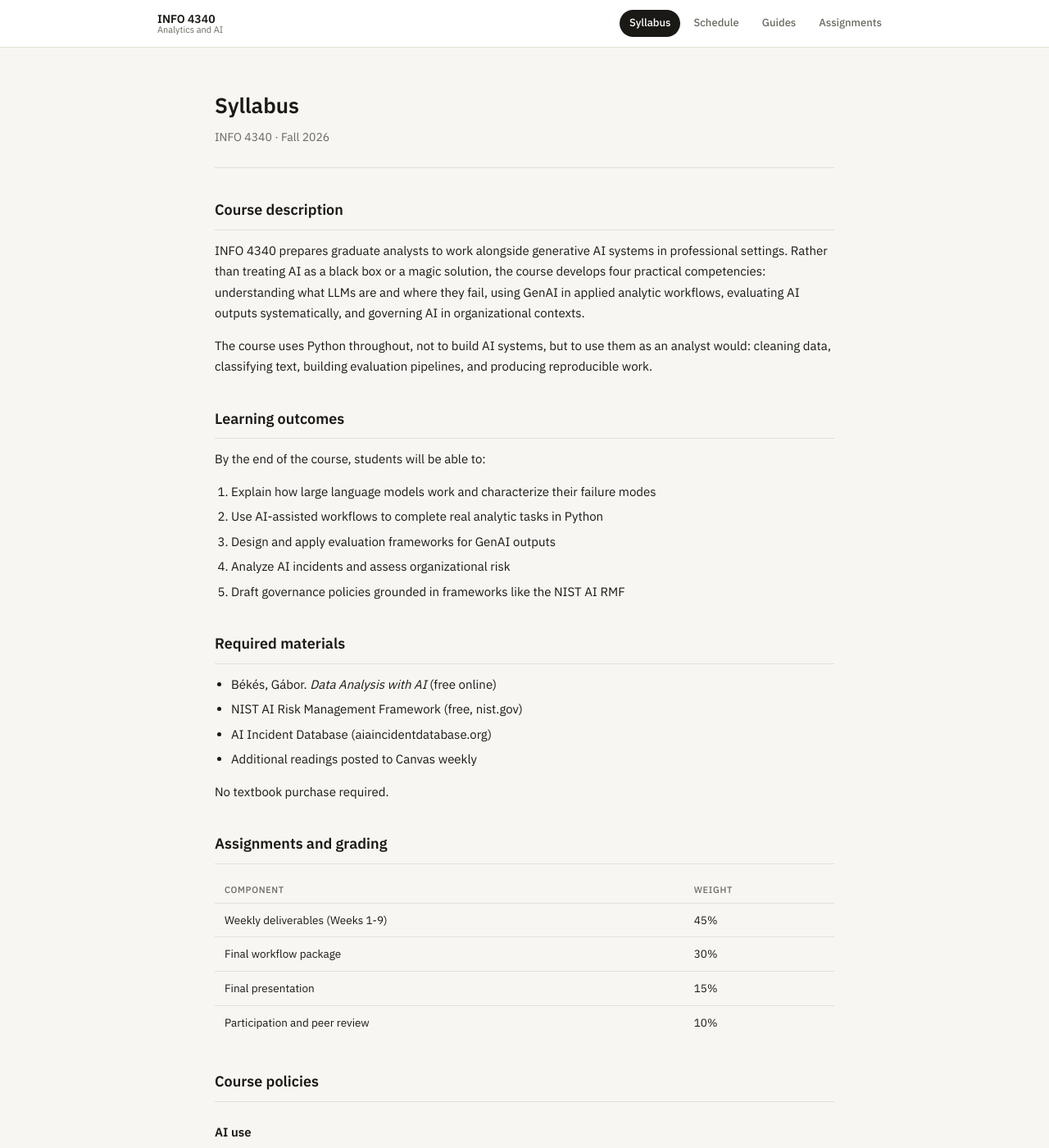
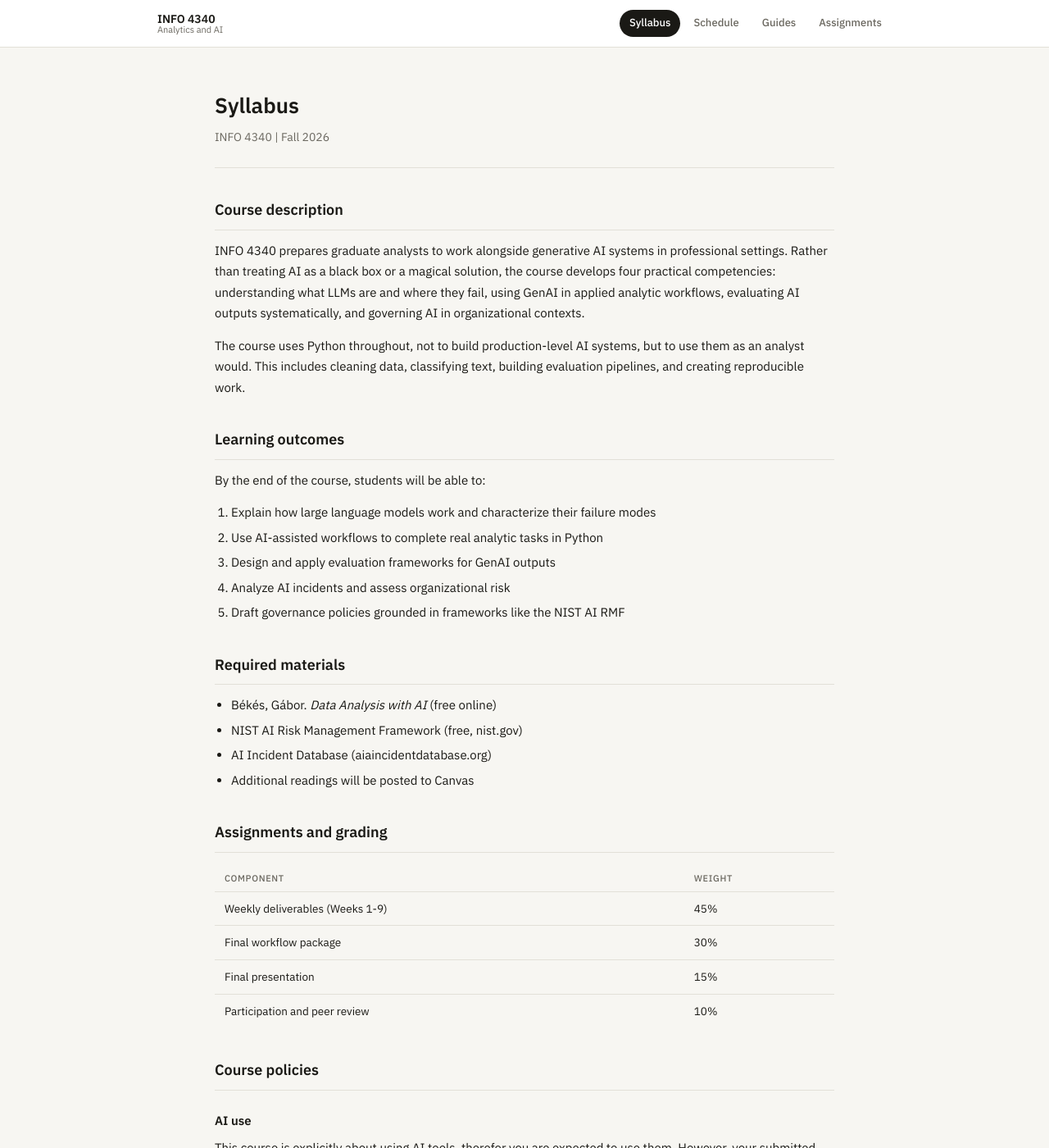
Before and after one commit to steflangehennig/info4340, a Jekyll site: the page built from syllabus.md, in a window 1280 px wide and 1400 px high. Shown: the whole window at 82% size. Built offline with Jekyll 4.4.1, drawn with Linux system fonts in a browser that asks for light colours; some of the changed text lies outside the part shown.

Commit message:
update syllabus

```diff
--- a/syllabus.md
+++ b/syllabus.md
@@ -1,14 +1,14 @@
 ---
 layout: page
 title: Syllabus
-subtitle: INFO 4340 · Fall 2026
+subtitle: INFO 4340 | Fall 2026
 ---
 
 ## Course description
 
-INFO 4340 prepares graduate analysts to work alongside generative AI systems in professional settings. Rather than treating AI as a black box or a magic solution, the course develops four practical competencies: understanding what LLMs are and where they fail, using GenAI in applied analytic workflows, evaluating AI outputs systematically, and governing AI in organizational contexts.
+INFO 4340 prepares graduate analysts to work alongside generative AI systems in professional settings. Rather than treating AI as a black box or a magical solution, the course develops four practical competencies: understanding what LLMs are and where they fail, using GenAI in applied analytic workflows, evaluating AI outputs systematically, and governing AI in organizational contexts.
 
-The course uses Python throughout, not to build AI systems, but to use them as an analyst would: cleaning data, classifying text, building evaluation pipelines, and producing reproducible work.
+The course uses Python throughout, not to build production-level AI systems, but to use them as an analyst would. This includes cleaning data, classifying text, building evaluation pipelines, and creating reproducible work.
 
 ## Learning outcomes
 
@@ -25,9 +25,8 @@ By the end of the course, students will be able to:
 - Békés, Gábor. *Data Analysis with AI* (free online)
 - NIST AI Risk Management Framework (free, nist.gov)
 - AI Incident Database (aiaincidentdatabase.org)
-- Additional readings posted to Canvas weekly
+- Additional readings will be posted to Canvas
 
-No textbook purchase required.
 
 ## Assignments and grading
 
@@ -41,13 +40,10 @@ No textbook purchase required.
 ## Course policies
 
 ### AI use
-This course is explicitly about using AI tools - you are expected to use them. However, your submitted work must include an **AI use log** documenting what you prompted, what the tool produced, and what you changed or decided. Submitting AI output as your own analysis without this log is academic dishonesty.
+This course is explicitly about using AI tools, therefor you are expected to use them. However, your submitted work must include an [AI use log guide]({{ site.baseurl }}/guides/ai-use-log/) documenting what you prompted, what the tool produced, and what you changed or decided. Submitting AI output as your own analysis without this log is academic dishonesty.
 
 ### Python and coding
-No prior Python experience is required, but you are expected to learn as you go (note: this is not a coding class). The Week 2 setup guide and my office hours will support you. All final deliverables require a reproducible Python notebook.
+No prior Python experience is required, but you are expected to learn as you go (note: this is not a coding class). The Week 2 setup guide and my office hours will be useful if you need support. All final deliverables require a reproducible Python notebook.
 
 ### Late work
-Deliverables are due before class on the week listed. Late submissions lose 10% per day. Extensions granted with 48 hours notice for documented and university-approved conflicts.
-
-### Collaboration
-Weekly deliverables are individual. The final project may be completed in pairs with my approval.
+Deliverables are due before class on the week listed. Late submissions lose 10% per day.
```
